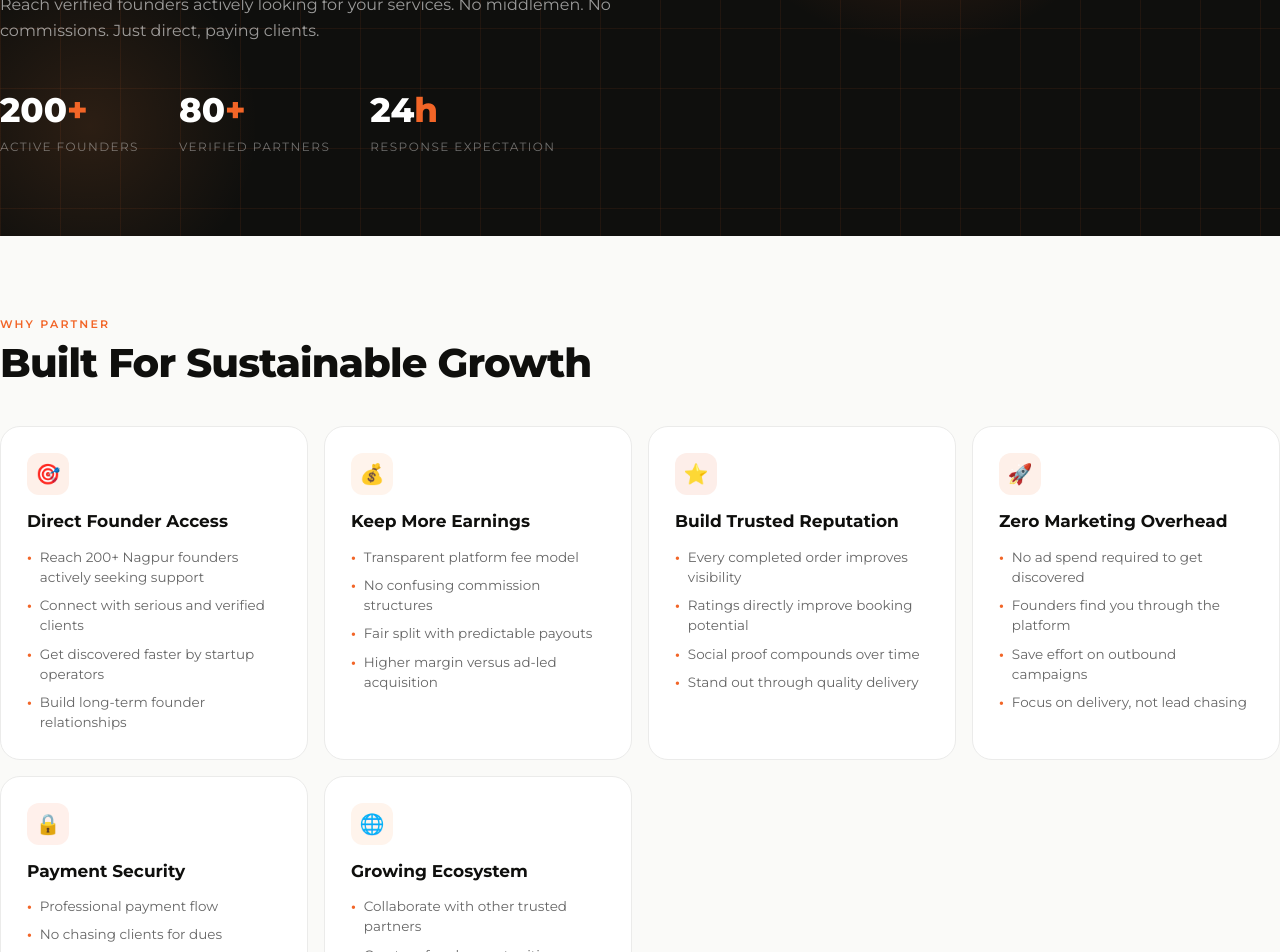
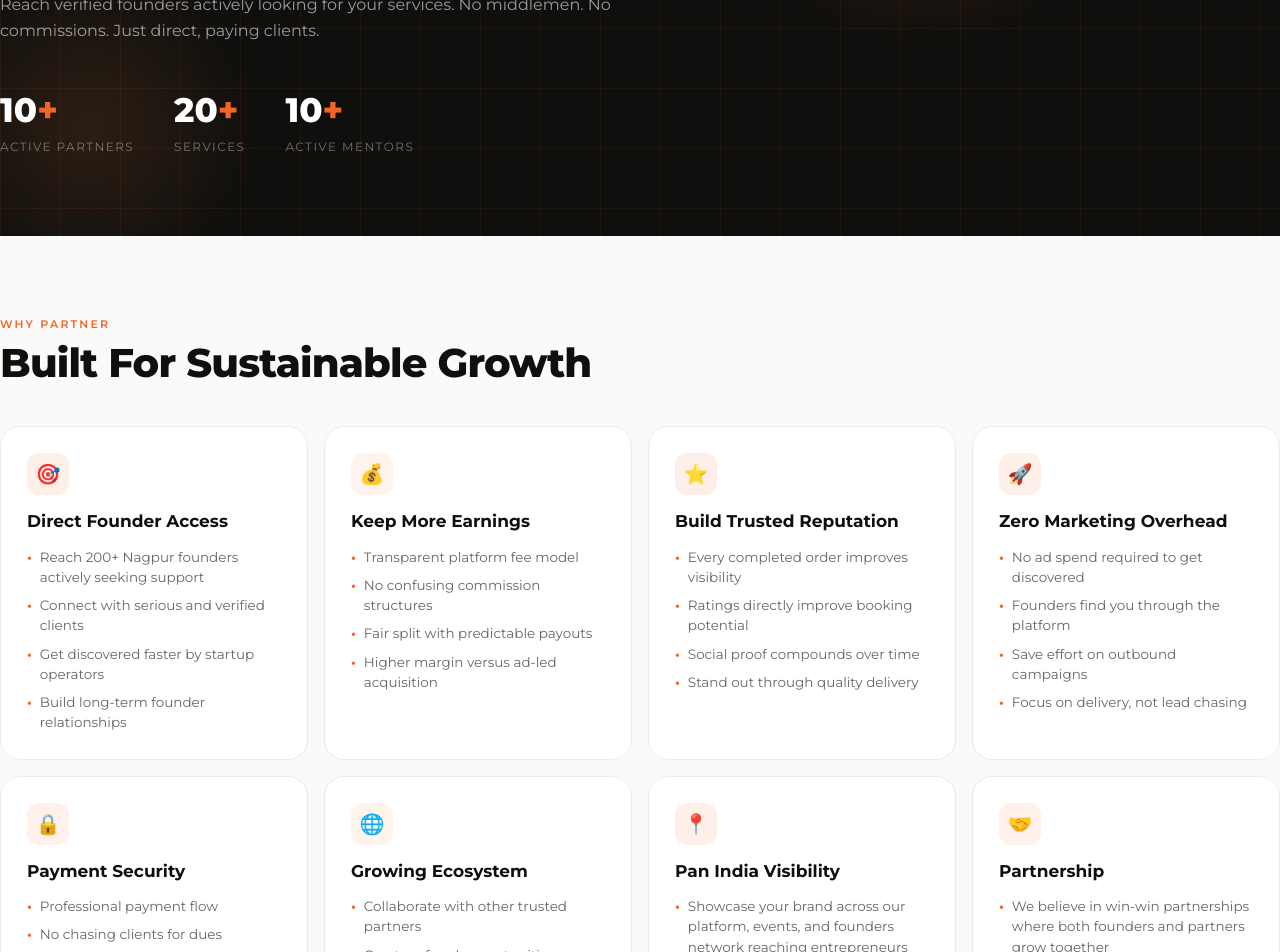
Before and after one commit to digitalbuddiesspune/Meerakifoundersclub, a React (Vite) app in the folder frontend/: page /partners in a window 1280 px wide. Shown: the part 420-1372 px from the top of the page. Built offline with nearby package versions, Linux system fonts and the light colour scheme; no server answers.

Commit message:
did minor chnages

```diff
--- a/frontend/src/components/Footer.jsx
+++ b/frontend/src/components/Footer.jsx
@@ -73,7 +73,7 @@ function Footer() {
           </div>
         </div>
 
-        <div className="mt-10 border-t border-slate-200 pt-6">
+        <div className="-mt-3 pt-0">
           <p className="text-sm text-slate-600">Follow us</p>
           <div className="mt-3 flex flex-wrap items-center gap-3">
             <a
--- a/frontend/src/components/HomeProcessSection.jsx
+++ b/frontend/src/components/HomeProcessSection.jsx
@@ -32,7 +32,7 @@ const PROCESS_STEPS = [
   },
   {
     title: 'COMPLETE',
-    description: 'Receive delivered and payment releases to partner.',
+    description: 'Services delivered and payment releases to partner.',
     userActions: [
       'WhatsApp updates',
       'Review work',
--- a/frontend/src/pages/AboutUs.jsx
+++ b/frontend/src/pages/AboutUs.jsx
@@ -46,7 +46,7 @@ const values = [
   { text: 'Transparency: No hidden fees, no surprises, no corporate BS.', icon: '✦' },
   { text: 'Community Over Competition: Rising tides lift all boats.', icon: '✦' },
   { text: "Tier II/III Matters: Smaller cities deserve equal support.", icon: '✦' },
-  { text: 'Action Over Talk: We build, deliver, and execute.', icon: '✦' },
+
 ]
 
 const teamMembers = [
@@ -79,14 +79,15 @@ const style = `
   .hero-title { margin-top: 20px; font-size: clamp(38px, 6vw, 74px); font-weight: 800; color: #fff; }
   .hero-title em { font-style: normal; background: linear-gradient(110deg, #F26527, #FFB382 60%); -webkit-background-clip: text; -webkit-text-fill-color: transparent; background-clip: text; }
   .hero-sub { margin-top: 18px; font-size: 16px; line-height: 1.65; color: rgba(255,255,255,0.58); max-width: 700px; }
-  .hero-stats { display: flex; gap: 40px; margin-top: 40px; flex-wrap: wrap; }
-  .hero-stat-val { font-family: 'Montserrat', sans-serif; font-size: 34px; font-weight: 800; color: #fff; }
+  .hero-stats { display: flex; gap: 18px; margin-top: 34px; flex-wrap: nowrap; }
+  .hero-stats > div { flex: 0 0 auto; }
+  .hero-stat-val { font-family: 'Montserrat', sans-serif; font-size: 28px; font-weight: 800; color: #fff; line-height: 1.05; }
   .hero-stat-val span { color: #F26527; }
-  .hero-stat-label { font-size: 12px; color: rgba(255,255,255,0.4); text-transform: uppercase; letter-spacing: 0.12em; margin-top: 2px; }
+  .hero-stat-label { font-size: 10px; color: rgba(255,255,255,0.4); text-transform: uppercase; letter-spacing: 0.08em; margin-top: 2px; white-space: nowrap; }
   .section { padding: 80px 0; }
   .section + .section { border-top: 1px solid #EBEBEA; }
   .sec-title { font-size: clamp(26px, 3.5vw, 40px); font-weight: 800; color: #0F0F0D; margin-top: 10px; }
-  .cards-grid { display: grid; gap: 16px; grid-template-columns: repeat(auto-fill, minmax(280px, 1fr)); margin-top: 42px; }
+  .cards-grid { display: grid; gap: 40px; grid-template-columns: repeat(auto-fit, minmax(280px, 340px)); justify-content: center; margin-top: 42px; }
   .card { background: #fff; border: 1px solid #EBEBEA; border-radius: 20px; padding: 26px; transition: .25s ease; }
   .card:hover { transform: translateY(-4px); box-shadow: 0 20px 55px rgba(0,0,0,0.08); }
   .card-icon { width: 42px; height: 42px; border-radius: 12px; display: flex; align-items: center; justify-content: center; font-size: 20px; margin-bottom: 14px; }
@@ -144,16 +145,24 @@ function AboutUs() {
             </p>
             <div className="hero-stats">
               <div>
-                <div className="hero-stat-val">15<span>+</span></div>
-                <div className="hero-stat-label">Years Experience</div>
+                <div className="hero-stat-val">500<span>+</span></div>
+                <div className="hero-stat-label">startup consulted</div>
               </div>
               <div>
-                <div className="hero-stat-val">60<span>+</span></div>
-                <div className="hero-stat-label">Markets Scaled</div>
+                <div className="hero-stat-val">20<span>+</span></div>
+                <div className="hero-stat-label">active members across India</div>
               </div>
               <div>
-                <div className="hero-stat-val">1<span>M</span></div>
-                <div className="hero-stat-label">Entrepreneur Vision</div>
+                <div className="hero-stat-val">10<span>+</span></div>
+                <div className="hero-stat-label">trusted partners onboarded</div>
+              </div>
+              <div>
+                <div className="hero-stat-val">10<span>+</span></div>
+                <div className="hero-stat-label">industry mentors onboarded</div>
+              </div>
+              <div>
+                <div className="hero-stat-val">50<span>+</span></div>
+                <div className="hero-stat-label">startups events conducted across India</div>
               </div>
             </div>
           </div>
--- a/frontend/src/pages/Vendor.jsx
+++ b/frontend/src/pages/Vendor.jsx
@@ -65,6 +65,26 @@ const partnerBenefits = [
       'Create referral opportunities',
       'Expand through ecosystem trust',
       'Grow together, sustainably',
+    ],
+  },
+  {
+    title: 'Pan India Visibility',
+    icon: '📍',
+    accent: '#F26527',
+    points: [
+      'Showcase your brand across  our platform, events, and founders network reaching entrepreneurs across India ',
+
+
+    ],
+  },
+  {
+    title: 'Partnership',
+    icon: '🤝',
+    accent: '#FF6B35',
+    points: [
+      'We believe in win-win partnerships where both founders and partners grow together',
+
+
     ],
   },
 ]
@@ -199,16 +219,16 @@ function Vendor() {
             </p>
             <div className="hero-stats">
               <div>
-                <div className="hero-stat-val">200<span>+</span></div>
-                <div className="hero-stat-label">Active Founders</div>
+                <div className="hero-stat-val">10<span>+</span></div>
+                <div className="hero-stat-label">Active  Partners</div>
               </div>
               <div>
-                <div className="hero-stat-val">80<span>+</span></div>
-                <div className="hero-stat-label">Verified Partners</div>
+                <div className="hero-stat-val">20<span>+</span></div>
+                <div className="hero-stat-label">Services</div>
               </div>
               <div>
-                <div className="hero-stat-val">24<span>h</span></div>
-                <div className="hero-stat-label">Response Expectation</div>
+                <div className="hero-stat-val">10<span>+</span></div>
+                <div className="hero-stat-label">Active Mentors</div>
               </div>
             </div>
           </div>
```
